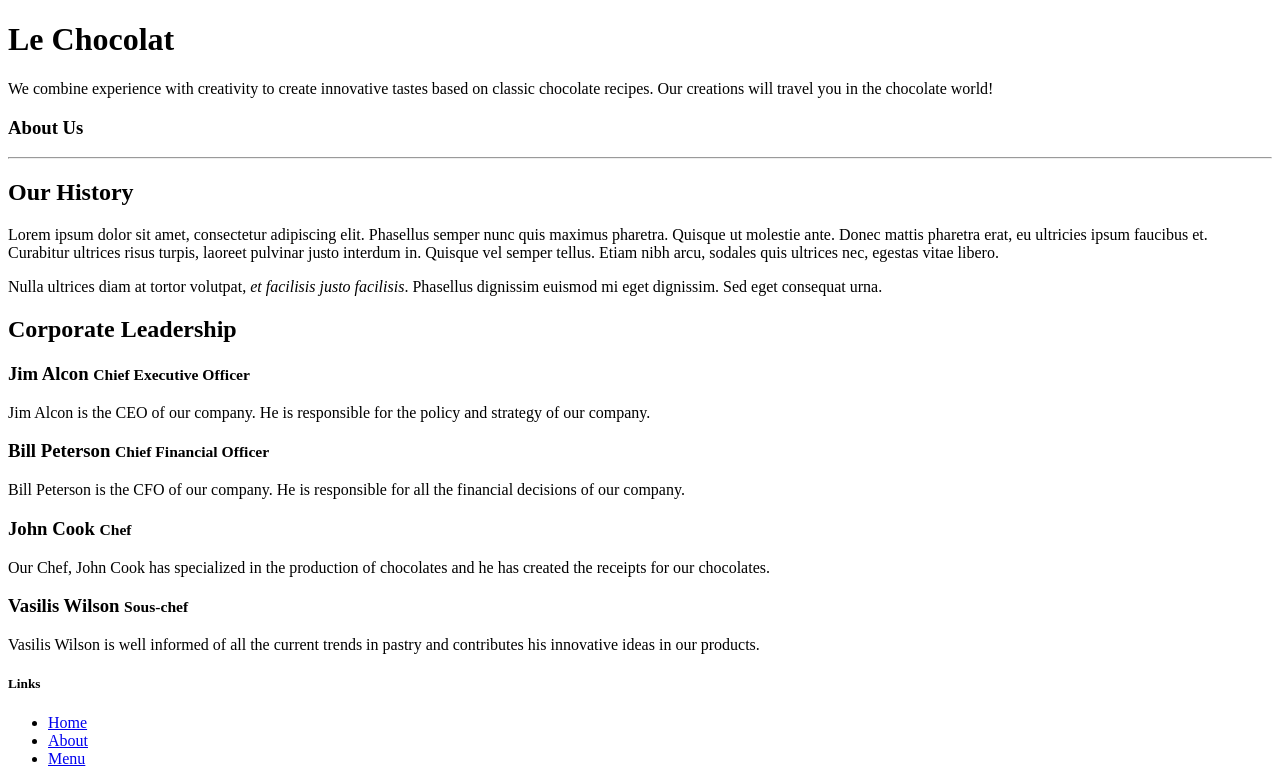
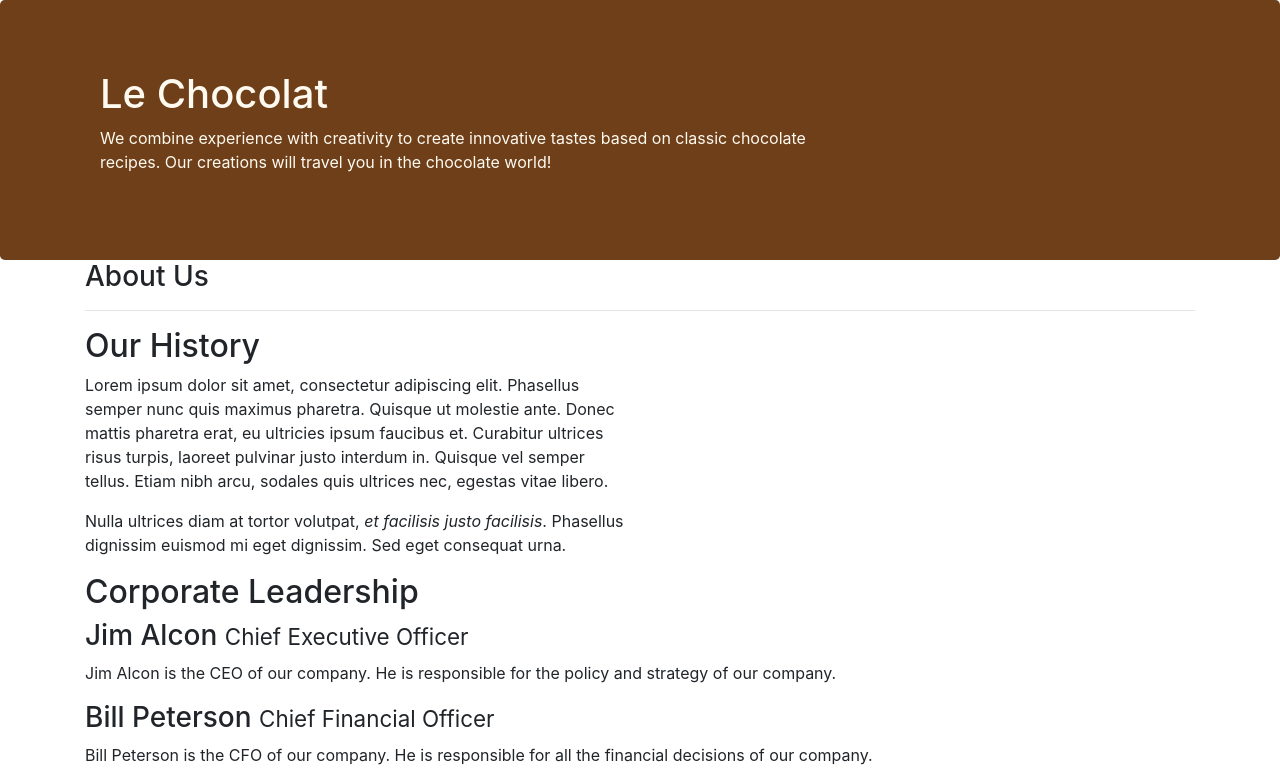
Before and after one commit to hharry678/Harrybootstrap, a website: page aboutus.html in a window 1280 px wide. Shown: the top 770 px of the page. Drawn offline with nearby package versions, Linux system fonts and the light colour scheme.

Commit message:
Bootstrap Assignment 1 Task 2

```diff
--- a/aboutus.html
+++ b/aboutus.html
@@ -2,6 +2,13 @@
 <html lang="en">
 
 <head>
+  <!-- Required meta tags always come first -->
+  <meta charset="utf-8">
+  <meta name="viewport" content="width=device-width, initial-scale=1, shrink-to-fit=no">
+  <meta http-equiv="x-ua-compatible" content="ie=edge">
+  <!-- Bootstrap CSS -->
+  <link rel="stylesheet" href="node_modules/bootstrap/dist/css/bootstrap.min.css">
+  <link href="css/styles.css" rel="stylesheet">
 
     <title>Le Chocolat</title>
 
@@ -22,16 +29,16 @@
         </div>
     </header>
 
-    <div>
-        <div>
-            <div>
+    <div class="container">
+        <div class="row">
+            <div class="col-12" >
                <h3>About Us</h3>
                <hr>
             </div>
         </div>
 
-        <div>
-            <div>
+        <div class="row">
+            <div class="col-12 col-sm-6">
                 <h2>Our History</h2>
                 <p>Lorem ipsum dolor sit amet, consectetur adipiscing elit. Phasellus semper nunc quis maximus pharetra. Quisque ut molestie ante. Donec mattis pharetra erat, eu ultricies ipsum faucibus et. Curabitur ultrices risus turpis, laoreet pulvinar justo interdum in. Quisque vel semper tellus. Etiam nibh arcu, sodales quis ultrices nec, egestas vitae libero. </p>
                 <p>Nulla ultrices diam at tortor volutpat, <em>et facilisis justo facilisis</em>. Phasellus dignissim euismod mi eget dignissim. Sed eget consequat urna. </p>
@@ -41,8 +48,8 @@
         </div>
 
 
-        <div>
-            <div>
+        <div class="row">
+            <div class="col-12">
                 <h2>Corporate Leadership</h2>
                 <h3>Jim Alcon <small>Chief Executive Officer </small></h3>
                 <p>Jim Alcon is the CEO of our company. He is responsible for the policy and strategy of our company. </p>
```
Also changed, not shown: index.html (+3 -3 lines).
